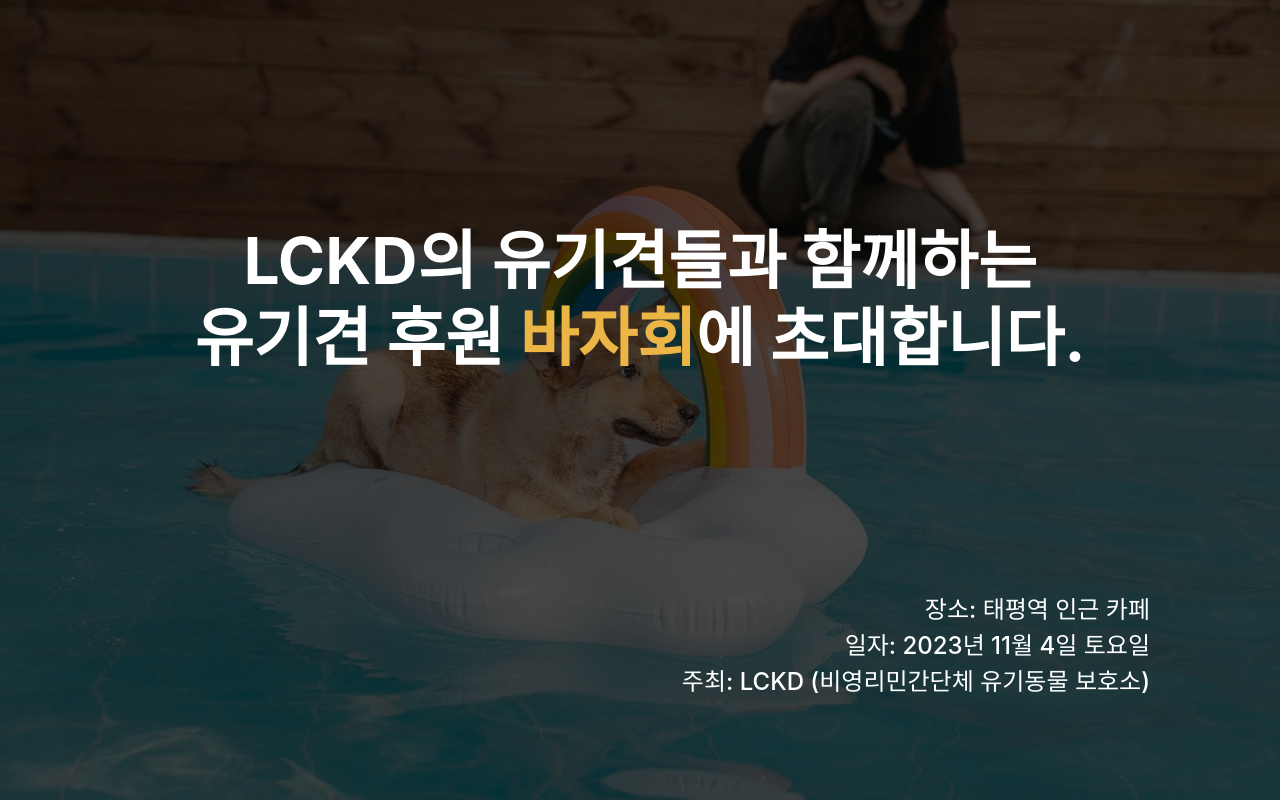
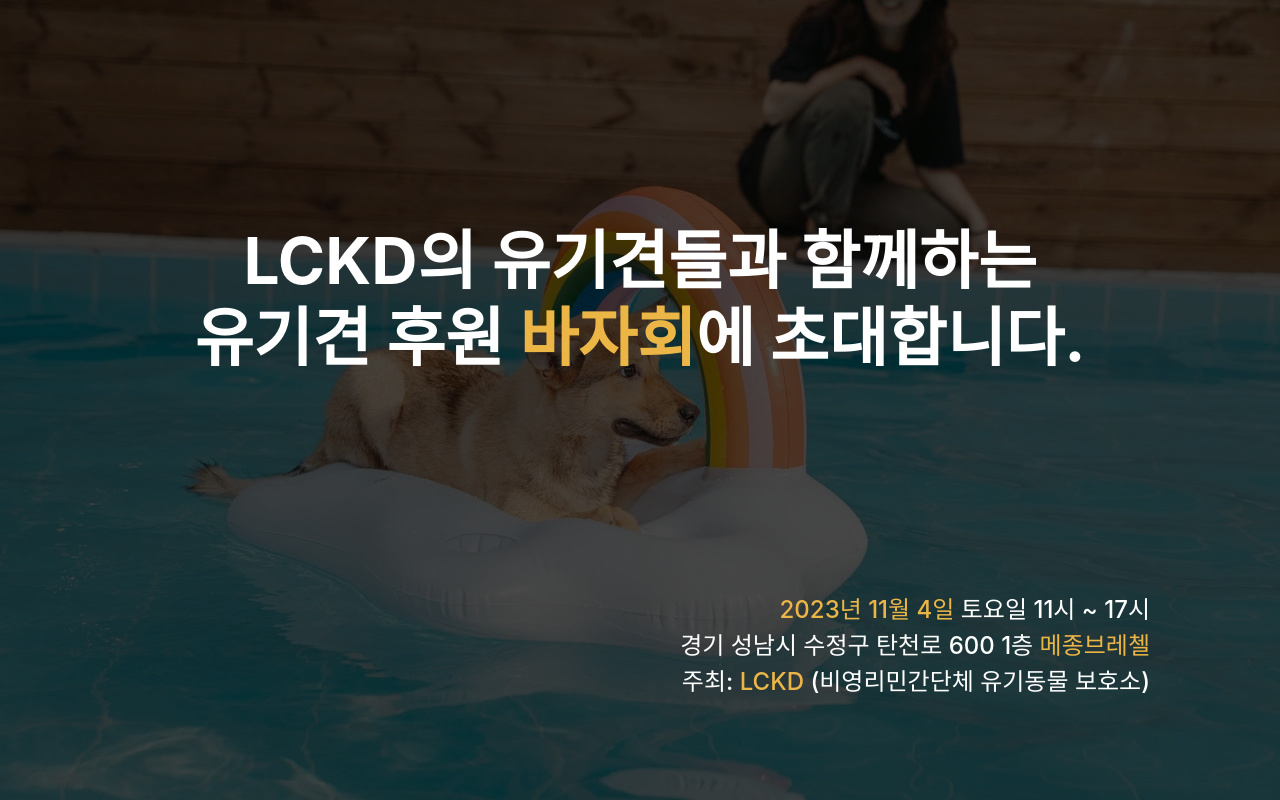
Before and after one commit to shelter-event/lckd-bazaar-event-web, a React (Create React App) app: page / in a window 1280 px wide. Shown: the top 800 px of the page. Built offline with nearby package versions, Linux system fonts and the light colour scheme; no server answers; a web font is replaced by a local one.

Commit message:
fix: #6 배너에 나오는 바자회 일자 및 장소 수정

```diff
--- a/src/main/Banner.tsx
+++ b/src/main/Banner.tsx
@@ -45,9 +45,9 @@ const Banner = () => {
         유기견 후원 <span className={styles.mainColor}>바자회</span>에 초대합니다.
       </h1>
       <span className={styles.name}>
-        장소: 태평역 인근 카페<br />
-        일자: 2023년 11월 4일 토요일<br />
-        주최: LCKD (비영리민간단체 유기동물 보호소)
+        <span className={styles.mainColor}>2023년 11월 4일</span> 토요일 11시 ~ 17시<br />
+        경기 성남시 수정구 탄천로 600 1층 <span className={styles.mainColor}>메종브레첼</span><br />
+        주최: <span className={styles.mainColor}>LCKD</span> (비영리민간단체 유기동물 보호소)
       </span>
     </div>
   </div>
```
